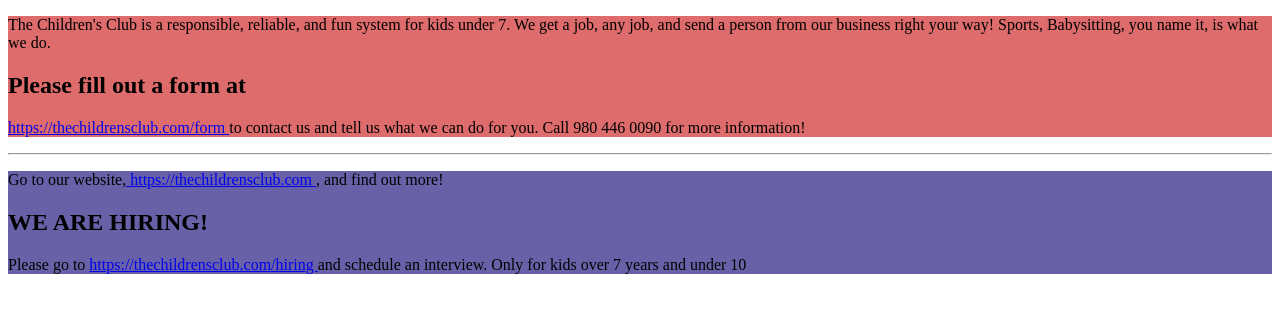
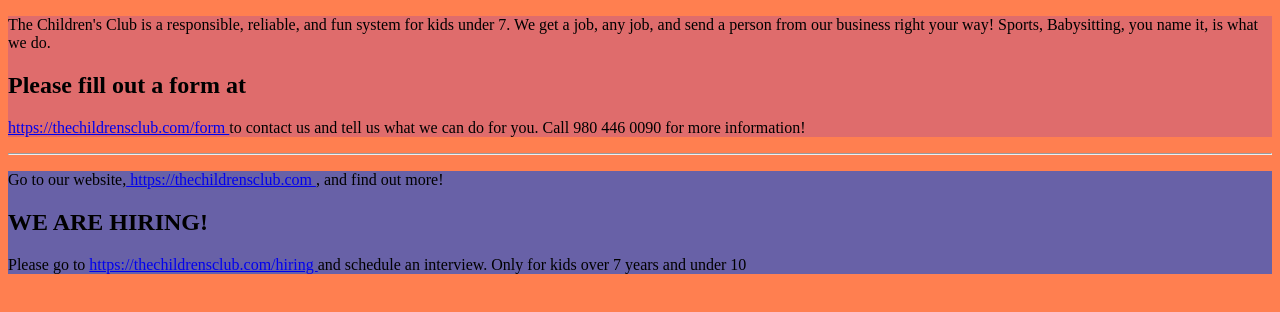
Before and after one commit to gnomic7/thechildrensclub, a plain HTML site: page index.html in a window 1280 px wide. Drawn offline with Linux system fonts and the light colour scheme.

Commit message:
Update the background color for the whole page

```diff
--- a/index.html
+++ b/index.html
@@ -5,7 +5,7 @@
   <meta name="viewport" content="width=device-width, initial-scale=1.0">
   <title>The Children's Club</title>
 </head>
-<body style="min-height: 100%;">
+<body style="min-height: 100%;background-color: coral;">
   <main style="min-height: 100%;">
     <div style="background-color: rgb(223, 108, 108);">
 
```
